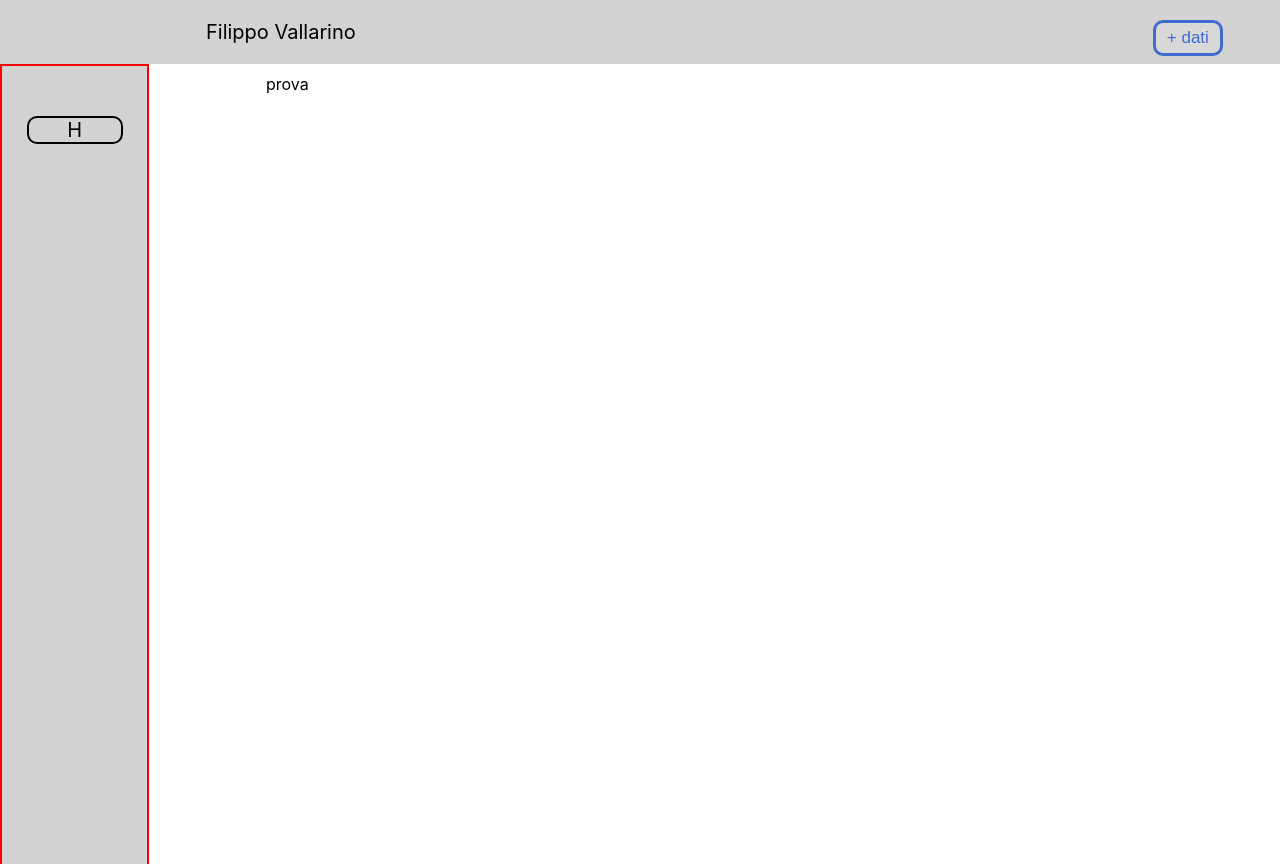
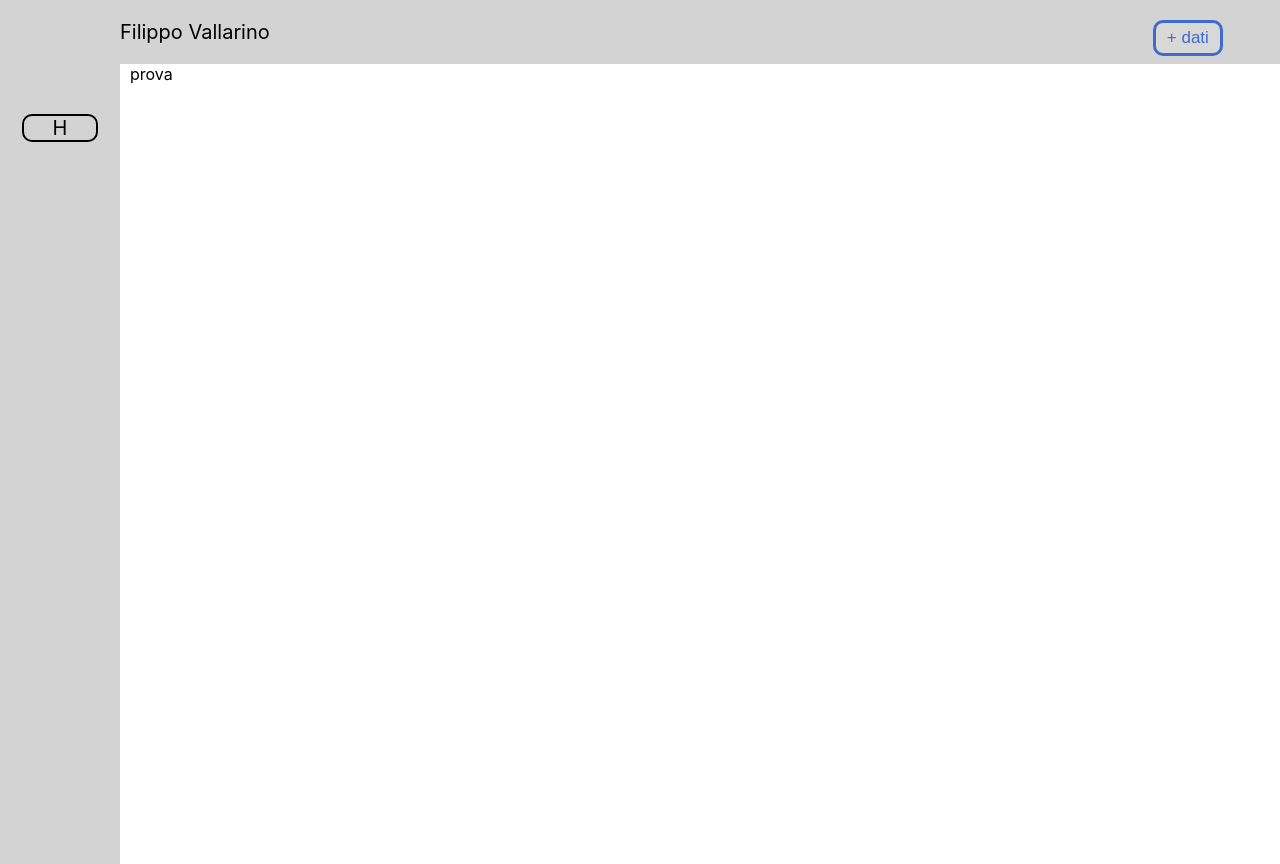
Before and after one commit to Dagon-n/React_rimborsoSpese, a React (Create React App) app: page / in a window 1280 px wide. Before the commit the page ends 800 px from the top, so only its background shows below. Built offline with nearby package versions, Linux system fonts and the light colour scheme.

Commit message:
template risolto (non definitivo)

```diff
--- a/src/Components/Header/Utente/Utente.css
+++ b/src/Components/Header/Utente/Utente.css
@@ -1,4 +1,4 @@
 .nomeUtente {
-    margin-left: 15%;
+    margin-left: 100px;
     display: inline;
 }
--- a/src/Components/MainScreen/mainScreen.css
+++ b/src/Components/MainScreen/mainScreen.css
@@ -1,5 +1,5 @@
 .mainScreen {
     display: block;
-    margin-left: 20%;
-    padding: 10px;
+    margin-left: 130px;
+    height: 100vh;
 }
--- a/src/Components/NavMenu/NavMenu.css
+++ b/src/Components/NavMenu/NavMenu.css
@@ -5,11 +5,10 @@
     overflow-x: hidden;
     font-size: 20px;
     text-align: center;
-    width: 9%;
+    width: 90px;
     height: 100vh;
     list-style-type: none;
     margin: 0;
     padding: 50px 15px;
     background-color: lightgray;
-    border: solid 2px red;
 }
```
